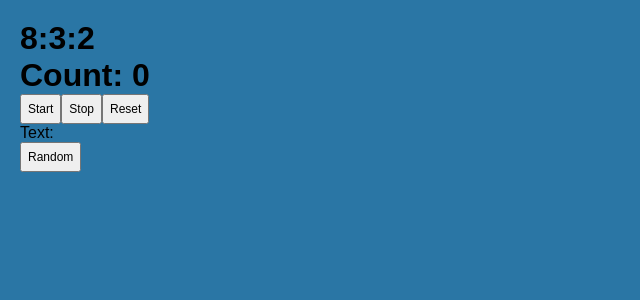
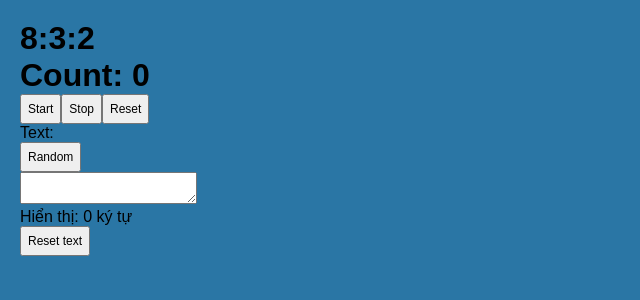
Before and after one commit to TruongTuanDung2001/React-learning, a React (Vite) app: page / in a window 1280 px wide. Shown: the top 300 px of the page, without its empty margins (0-640 px from the left). Built offline with nearby package versions, Linux system fonts and the light colour scheme.

Commit message:
Exp4 useEffect: Character Counter

```diff
--- a/src/App.jsx
+++ b/src/App.jsx
@@ -25,7 +25,7 @@ import {
 } from "./components/ConditionalRendering";
 
 import { UseEffect, UseEffect2, UseEffect3 } from "./components/UseEffect";
-import { AutoCounter, Clock, RandomQuote } from "./components/ExpUseEffect";
+import { AutoCounter, CharacterCounter, Clock, RandomQuote } from "./components/ExpUseEffect";
 //
 function App() {
   const [count, setCount] = useState(0); //setCount để thay đổi count lưu lại sau khi chạy increase()
@@ -286,6 +286,8 @@ function ExpEffect(){
       <AutoCounter />
 
       <RandomQuote />
+
+      <CharacterCounter />
     </div>
   )
 }
--- a/src/components/ExpUseEffect.jsx
+++ b/src/components/ExpUseEffect.jsx
@@ -80,5 +80,25 @@ function RandomQuote() {
 
 }
 
+// exp4: character counter
+function CharacterCounter(){
+    //giá trị của text trong textarea
+    const [text, setText] = useState("");
+    function reset(){
+        setText("");
+    }
+  return(
+    <div>
+        {/* nên dùng value = {text} nha */}
+        <textarea value={text} onChange={(e) => setText(e.target.value)}></textarea>
+        <p>Hiển thị: {text.length} ký tự</p>
+        {/* lý do vì sao nên dùng value = {text} nè */}
+        <button onClick={reset}>Reset text</button>
+        {/* nếu như mà không có value = {text} thì chỗ text.length sẽ cập nhật lại = 0, còn nội dung trong bảng textarea thì vẫn giữ nguyên */}
+        {/* nếu dùng value={text} thì nếu bấm reset thì text cập nhật lại cả length và nội dung đã ghi trong textarea thành rỗng lun. Hiều hemmm */}
+    </div>
+  )
+}
+
 //
-export { Clock, AutoCounter, RandomQuote };
+export { Clock, AutoCounter, RandomQuote, CharacterCounter };
```
